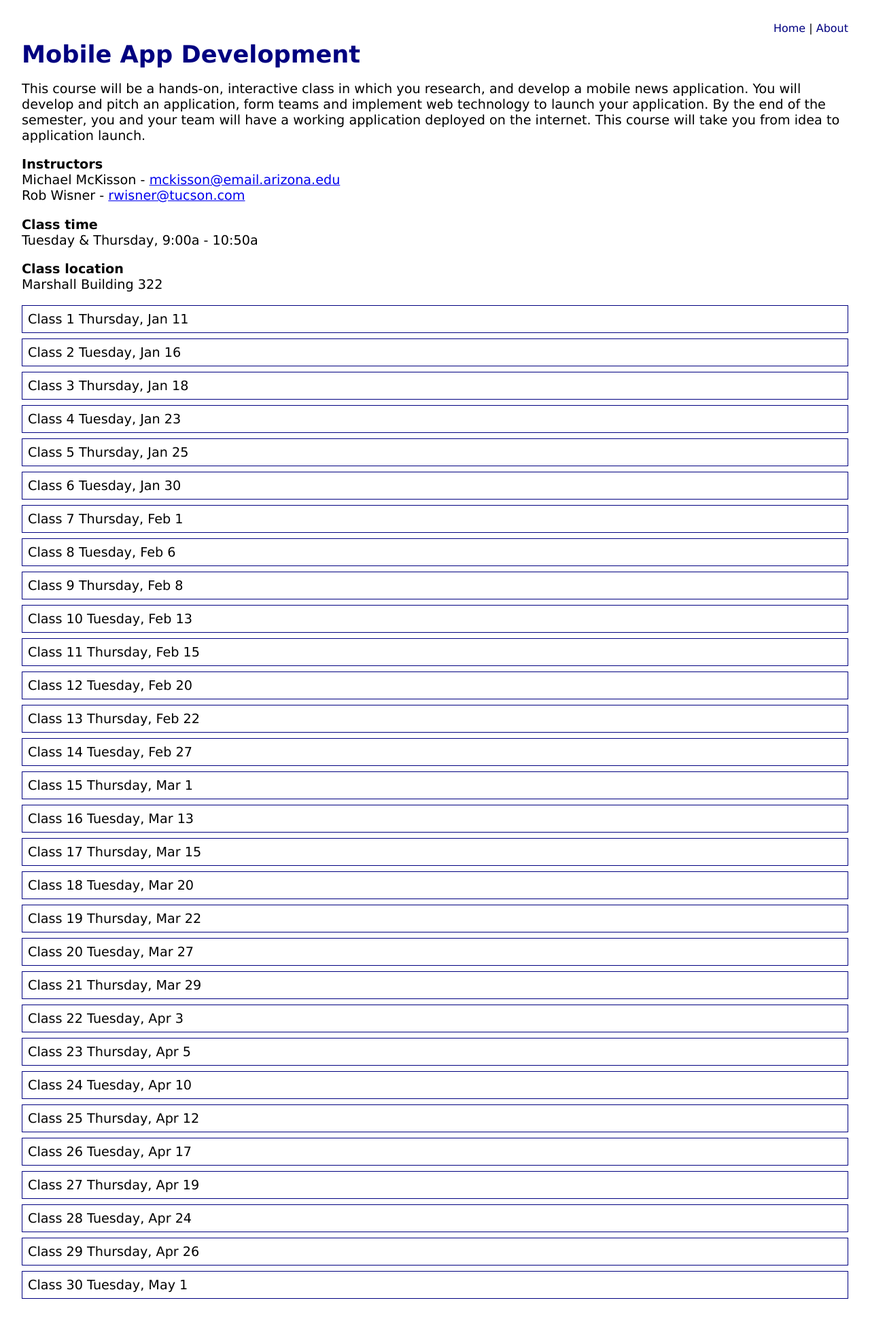
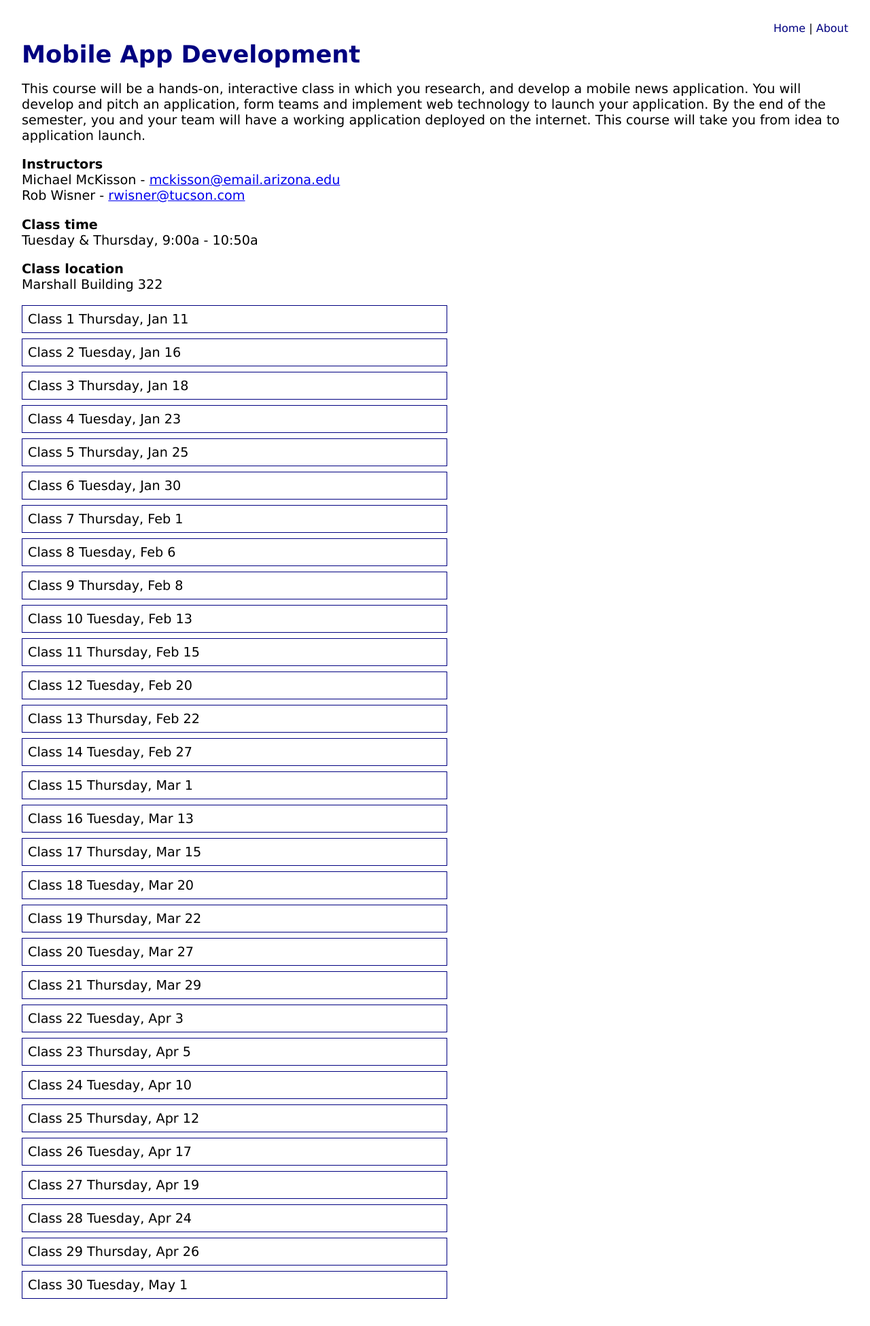
Before and after one commit to UAAppClass/uaappclass.github.io, a Jekyll site: the page built from index.md, in a window 1280 px wide. Shown: the whole page at 68% size. Built offline with Jekyll 4.4.1, drawn with Linux system fonts in a browser that asks for light colours; after the commit the page ends 1919 px from its top, so only the background shows below that.

Commit message:
Taking a blind stab at floating the post divs

```diff
--- a/assets/main.css
+++ b/assets/main.css
@@ -31,9 +31,12 @@
 }
 
 .postlink {
+  width: 50%;
   border: 1px solid navy;
   margin-bottom: 8px;
+  margin-right: 8px;
   padding: 8px 8px 8px 8px;
+  float: left;
 }
 
 .postlink a {
```
